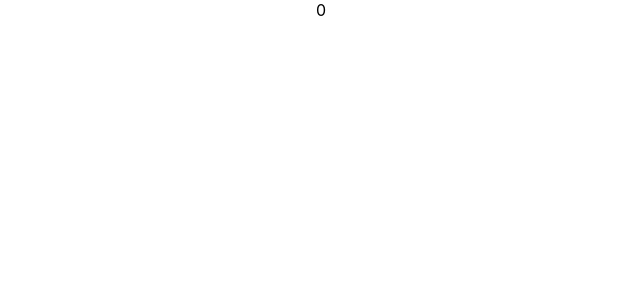
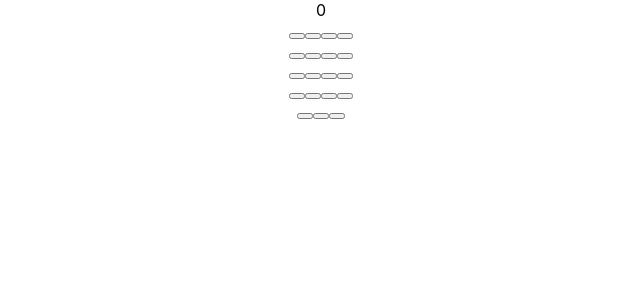
Before and after one commit to GzimAsani/React-Calculator, a React (Create React App) app: page / in a window 1280 px wide. Shown: the top 300 px of the page, without its empty margins (319-959 px from the left). Built offline with nearby package versions, Linux system fonts and the light colour scheme.

Commit message:
Update Button component

```diff
--- a/src/components/Button.js
+++ b/src/components/Button.js
@@ -2,9 +2,9 @@ import PropTypes from 'prop-types';
 
 function Button({ btnName }) {
   return (
-    <div>
+    <button type="button">
       { btnName }
-    </div>
+    </button>
   );
 }
 
```
